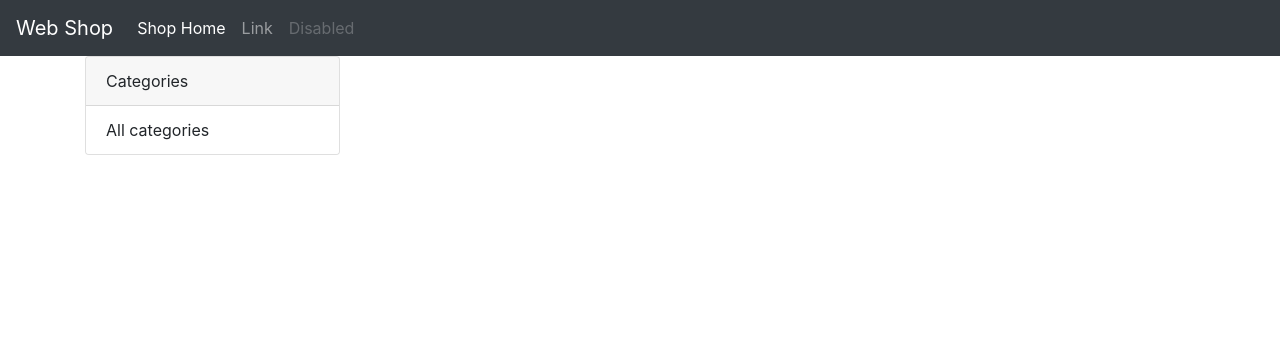
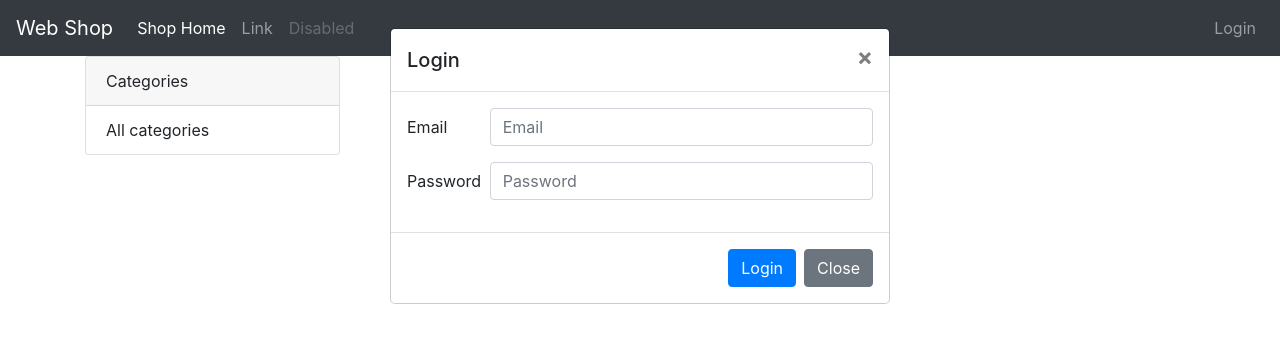
Before and after one commit to stjepicv/WebEngProject, a website: page public/index.html in a window 1280 px wide. Drawn offline with nearby package versions, Linux system fonts and the light colour scheme; some packages are replaced by stand-ins of ours; no server answers.

Commit message:
Add login dialog

```diff
--- a/public/index.html
+++ b/public/index.html
@@ -14,10 +14,14 @@
             .clickable {
                 cursor: pointer;
             }
+
+            .modal {
+                display: unset;
+            }
         </style>
     </head>
 
-    <body ng-app="shopApp">
+    <body ng-app="shopApp" ng-controller="mainController">
         <!-- Fixed navbar -->
         <nav class="navbar navbar-expand-md navbar-dark fixed-top bg-dark">
             <a class="navbar-brand" href="#">Web Shop</a>
@@ -37,10 +41,46 @@
                     <a class="nav-link disabled" href="#">Disabled</a>
                     </li>
                 </ul>
+                <ul class="navbar-nav">
+                    <li class="nav-item">
+                        <span ng-click="showLoginDialog()" class="nav-link clickable">Login</span>
+                    </li>
+                </ul>
             </div>
         </nav>
 
         <div ng-view id="main-view">
+        </div>
+
+        <div class="modal ng-hide" ng-show="loginVisible">
+            <div class="modal-dialog">
+                <div class="modal-content">
+                    <div class="modal-header">
+                        <h5 class="modal-title">Login</h5>
+                        <button ng-click="hideLoginDialog()" type="button" class="close">&times;</button>
+                    </div>
+                    <div class="modal-body">
+                            <form>
+                                <div class="form-group row">
+                                    <label class="col-sm-2 col-form-label">Email</label>
+                                    <div class="col-sm-10">
+                                        <input ng-model="_email" type="email" class="form-control" placeholder="Email">
+                                    </div>
+                                </div>
+                                <div class="form-group row">
+                                    <label class="col-sm-2 col-form-label">Password</label>
+                                    <div class="col-sm-10">
+                                        <input ng-model="_password" type="password" class="form-control" placeholder="Password">
+                                    </div>
+                                </div>
+                            </form>
+                    </div>
+                    <div class="modal-footer">
+                        <button ng-click="login(_email, _password)" type="button" class="btn btn-primary">Login</button>
+                        <button ng-click="hideLoginDialog()" type="button" class="btn btn-secondary">Close</button>
+                    </div>
+                </div>
+            </div>
         </div>
     </body>
 
@@ -56,6 +96,21 @@
                 })
             })
 
+
+        app.controller('mainController', ($scope, $http) => {
+            $scope.showLoginDialog = () => {
+                $scope.loginVisible = true
+            }
+
+            $scope.hideLoginDialog = () => {
+                $scope.loginVisible = false
+            }
+
+            $scope.showLoginDialog()
+
+            $scope.login = (username, password) => {
+            }
+        })
 
 
         app.controller('itemsController', ($scope, $http) => {
```
Also changed, not shown: 1 other file.
